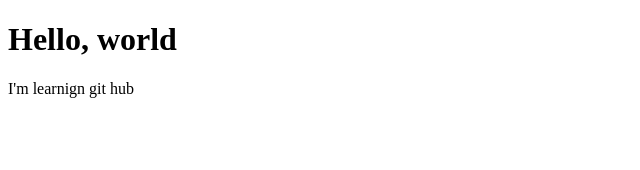
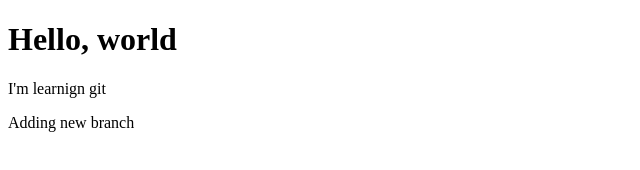
Before and after one commit to Shamol-ali/Admission-Management, a plain HTML site: page index.html in a window 1280 px wide. Shown: the whole page, without its empty margins (0-640 px from the left). Drawn offline with Linux system fonts and the light colour scheme.

Commit message:
see my changes

```diff
--- a/index.html
+++ b/index.html
@@ -8,6 +8,7 @@
   </head>
   <body>
     <h1>Hello, world</h1>
-    <p>I'm learnign git hub</p>
+    <p>I'm learnign git</p>
+    <p>Adding new branch</p>
   </body>
 </html>
```
